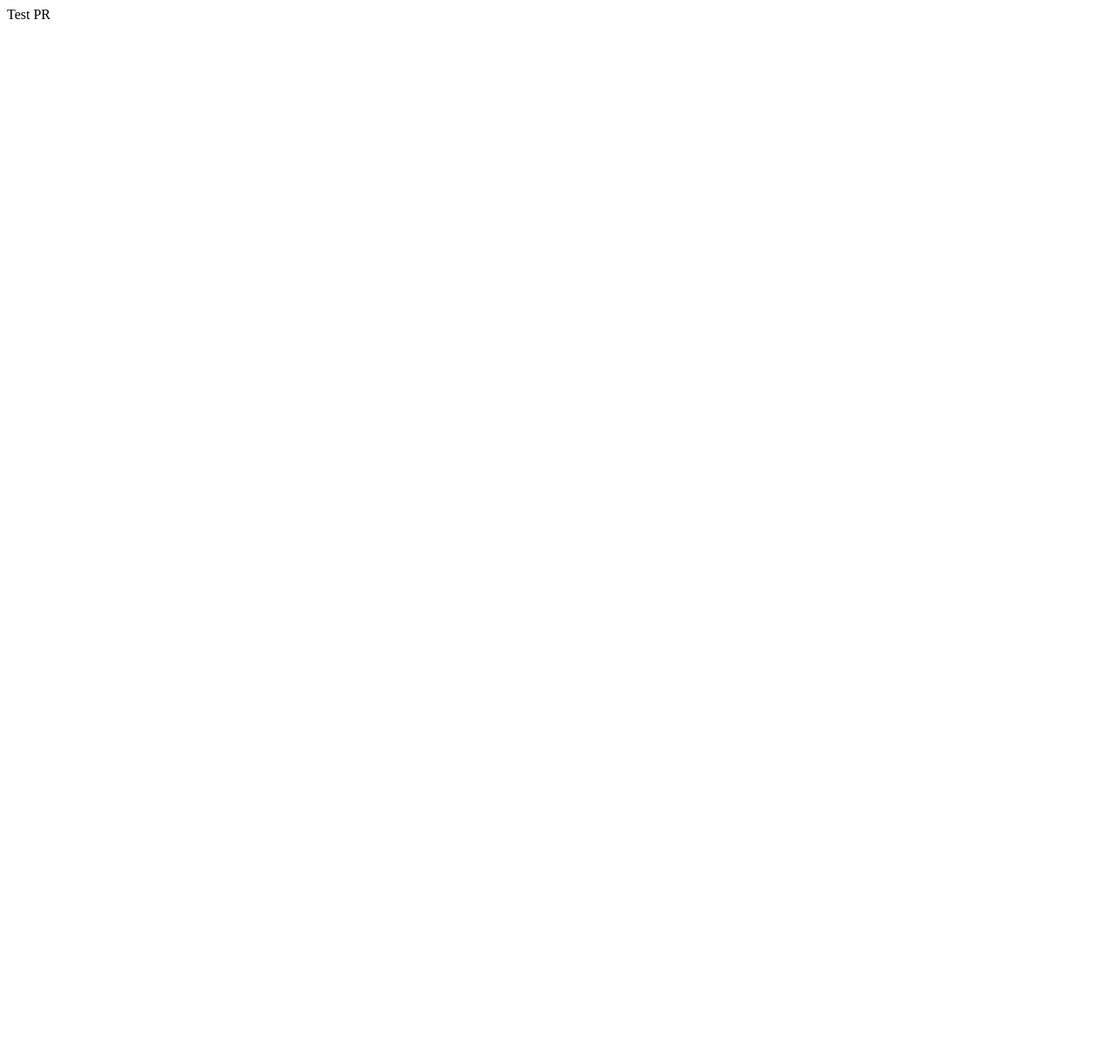
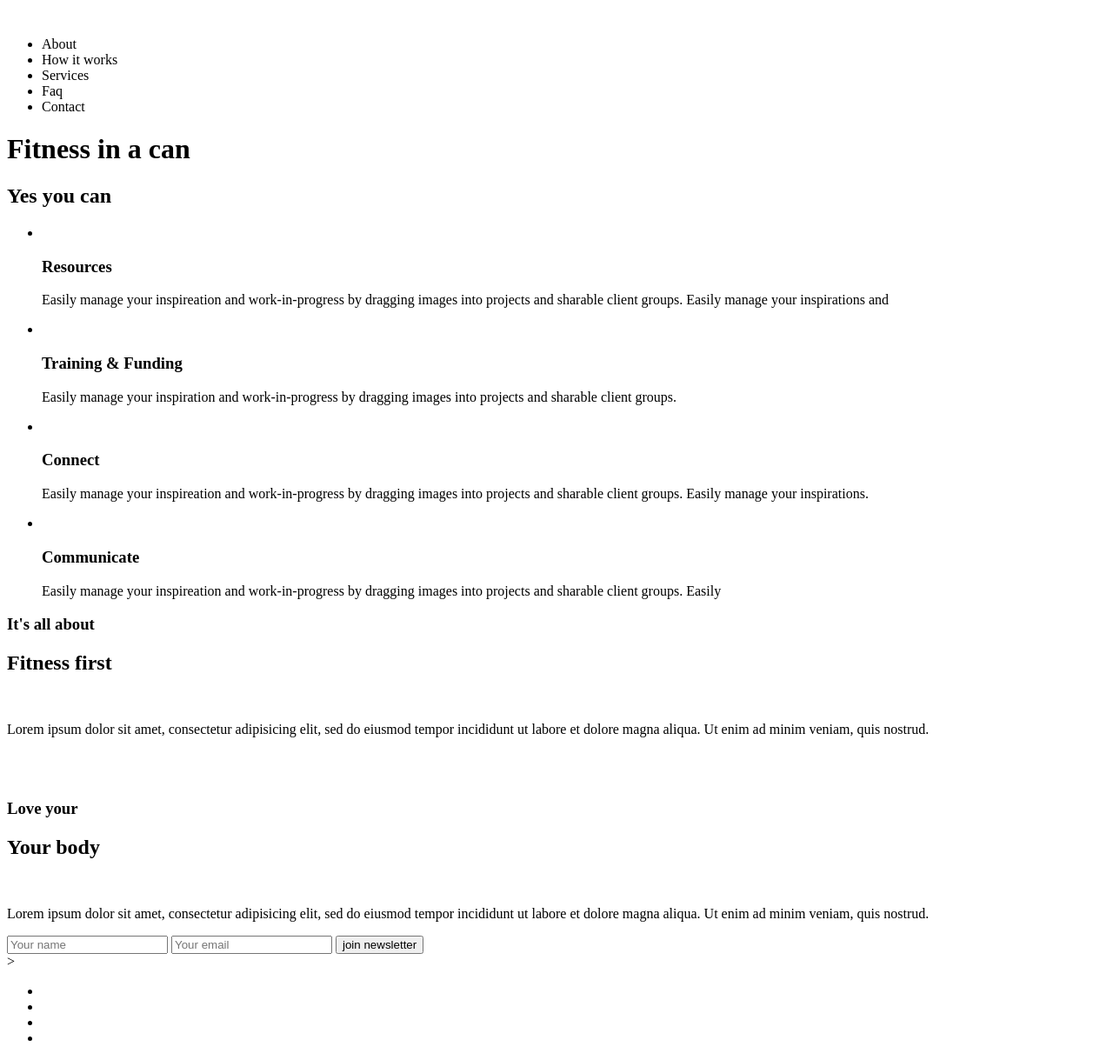
Before and after one commit to AllaNechaeva/Moscoding, a plain HTML site: page index.html in a window 1280 px wide. Shown: the whole page at 87% size. Before the commit the page ends 800 px from the top, so only its background shows below. Drawn offline with Linux system fonts and the light colour scheme.

Commit message:
Markup HTML

```diff
--- a/index.html
+++ b/index.html
@@ -1,10 +1,104 @@
 <!DOCTYPE html>
 <html>
 <head>
-	<title></title>
+	<title>Fitness in a can</title>
+	<meta name="keywords" content="Fitness for life" />
 </head>
 <body>
-	Test PR
+	<header>
+		<img src="">
+		<nav>
+			<ul>
+				<li>About</li>
+				<li>How it works</li>
+				<li>Services</li>
+				<li>Faq</li>
+				<li>Contact</li>
+			</ul>
+		</nav>
+		<h1>Fitness in a can</h1>
+		<h2>Yes you can</h2>
+	</header>
+	<main>
+		<section>
+			<ul>
+				<li>
+					<img src="">
+					<h3>Resources</h3>
+					<p>Easily manage your inspireation and work-in-progress by dragging images into projects and sharable client groups. Easily manage your inspirations and</p>
+					<a href="Explore more"></a>
+				</li>
+				<li>
+					<img src="">
+					<h3>Training & Funding</h3>
+					<p>Easily manage your inspiration and work-in-progress by dragging images into projects and sharable client groups.</p>
+					<a href="Browse training"></a>
+				</li>
+				<li>
+					<img src="">
+					<h3>Connect</h3>
+					<p>Easily manage your inspireation and work-in-progress by dragging images into projects and sharable client groups. Easily manage your inspirations.</p>
+					<a href="EConnect now"></a>
+				</li>
+				<li>
+					<img src="">
+					<h3>Communicate</h3>
+					<p>Easily manage your inspireation and work-in-progress by dragging images into projects and sharable client groups. Easily </p>
+					<a href="Start now"></a>
+				</li>
+			</ul>
+			<div>
+				<div>
+					<div>
+					<h3>It's all about</h3>
+					<h2>Fitness first</h2>
+					<img src="">
+					<p>Lorem ipsum dolor sit amet, consectetur adipisicing elit, sed do eiusmod tempor incididunt ut labore et dolore magna aliqua. Ut enim ad minim veniam, quis nostrud.</p>
+					<a href="Read more"></a>
+				</div>
+				<img src="">
+				</div>
+
+				<div>
+					<img src="">
+					<div>
+					<h3>Love your</h3>
+					<h2>Your body</h2>
+					<img src="">
+					<p>Lorem ipsum dolor sit amet, consectetur adipisicing elit, sed do eiusmod tempor incididunt ut labore et dolore magna aliqua. Ut enim ad minim veniam, quis nostrud.</p>
+					<a href="Read more"></a>
+				</div>
+			</div>
+				</div>
+
+		</section>
+	</main>
+	<footer>
+		<form>
+			<input type="text" placeholder="Your name" />
+			<input type="text" placeholder="Your email" />
+			<button>join newsletter</button>
+		</form>>
+		<ul>
+			<li>
+				<a href="#"></a>
+				<img src="">
+			</li>
+			<li>
+				<a href="#"></a>
+				<img src="">
+			</li>
+			<li>
+				<a href="#"></a>
+				<img src="">
+			</li>
+			<li>
+				<a href="#"></a>
+				<img src="">
+			</li>
+		</ul>
+	</footer>
+
 
 </body>
 </html>
```
